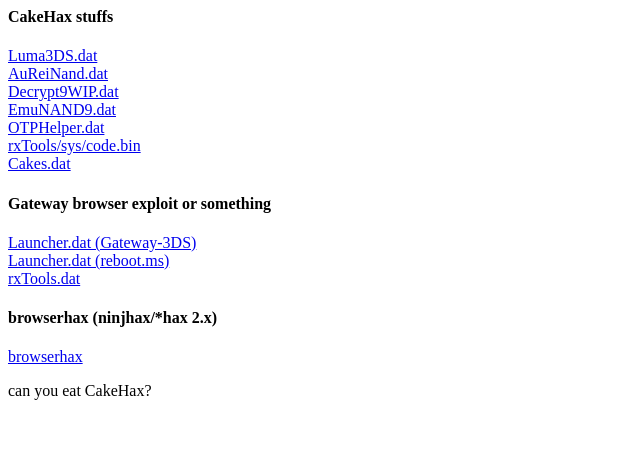
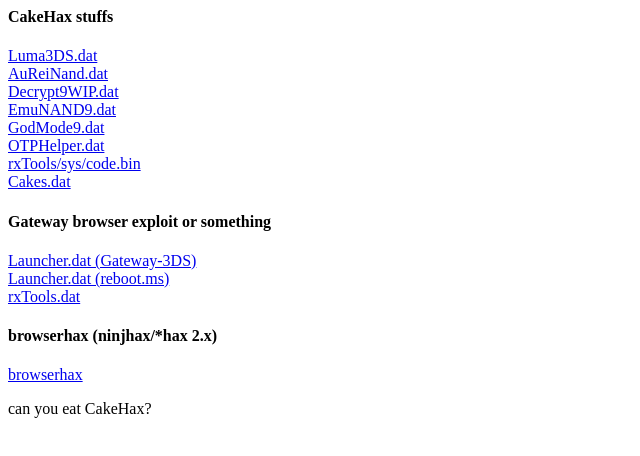
Before and after one commit to ihaveamac/ihaveamac.github.io, a plain HTML site: page index.html in a window 1280 px wide. Shown: the whole page, without its empty margins (0-640 px from the left). Drawn offline with Linux system fonts and the light colour scheme.

Commit message:
Update index.html

```diff
--- a/index.html
+++ b/index.html
@@ -9,6 +9,7 @@
       <a href="http://dukesrg.github.io/?AuReiNand.dat">AuReiNand.dat</a><br>
       <a href="http://dukesrg.github.io/?Decrypt9WIP.dat">Decrypt9WIP.dat</a><br>
       <a href="http://dukesrg.github.io/?EmuNAND9.dat">EmuNAND9.dat</a><br>
+      <a href="http://dukesrg.github.io/?GodMode9.dat">GodMode9.dat</a><br>
       <a href="http://dukesrg.github.io/?OTPHelper.dat">OTPHelper.dat</a><br>
       <a href="http://dukesrg.github.io/?rxTools/sys/code.bin">rxTools/sys/code.bin</a><br>
       <a href="http://dukesrg.github.io/?Cakes.dat">Cakes.dat</a><br>
```
